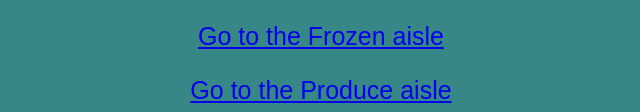
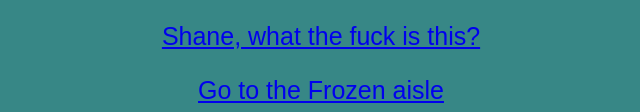
Before and after one commit to meg-charles/traitorjoesgame, a plain HTML site: page onyourway.html in a window 1280 px wide. Shown: the part 980-1092 px from the top of the page, without its empty margins (319-959 px from the left). Drawn offline with Linux system fonts and the light colour scheme; a web font is replaced by a local one.

Commit message:
Update onyourway.html
new link added

```diff
--- a/onyourway.html
+++ b/onyourway.html
@@ -20,6 +20,7 @@
     where the only thing you’re eager to escape is the store itself.</p>
     <p>Here are the aisles that are closest to you: </p>
     <p><img src="map.jpg" alt="Map of the interior of a Trader Joe's" width="550px"></p>
+    <p><a href="shanewtf.html"> Shane, what the fuck is this?</a></p>
     <p><a href="frozen.html"> Go to the Frozen aisle </a></p>
     <p><a href="produce.html"> Go to the Produce aisle </a></p>
     <p><a href="flower.html"> Go to the Flower display </a></p>
```
